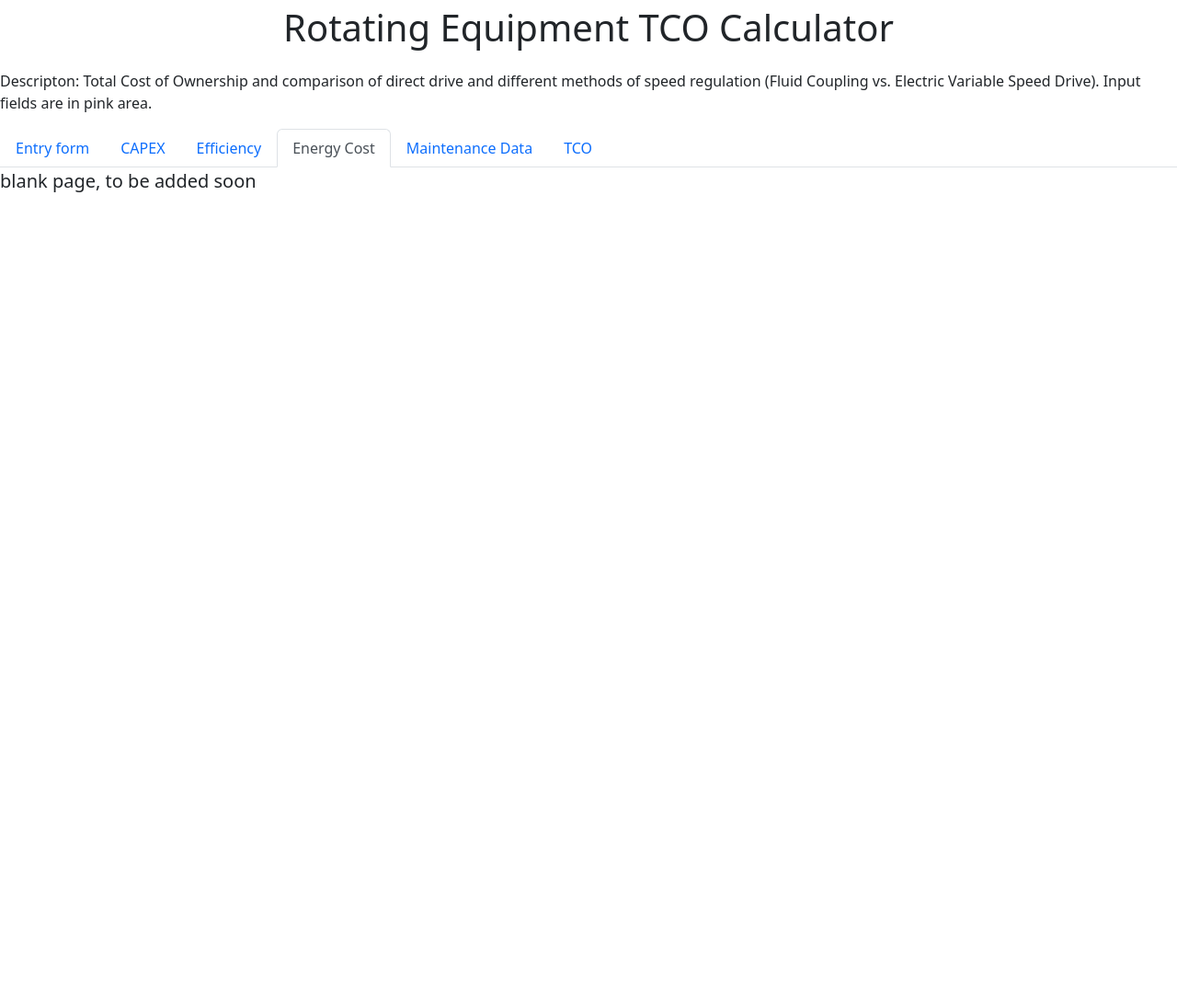
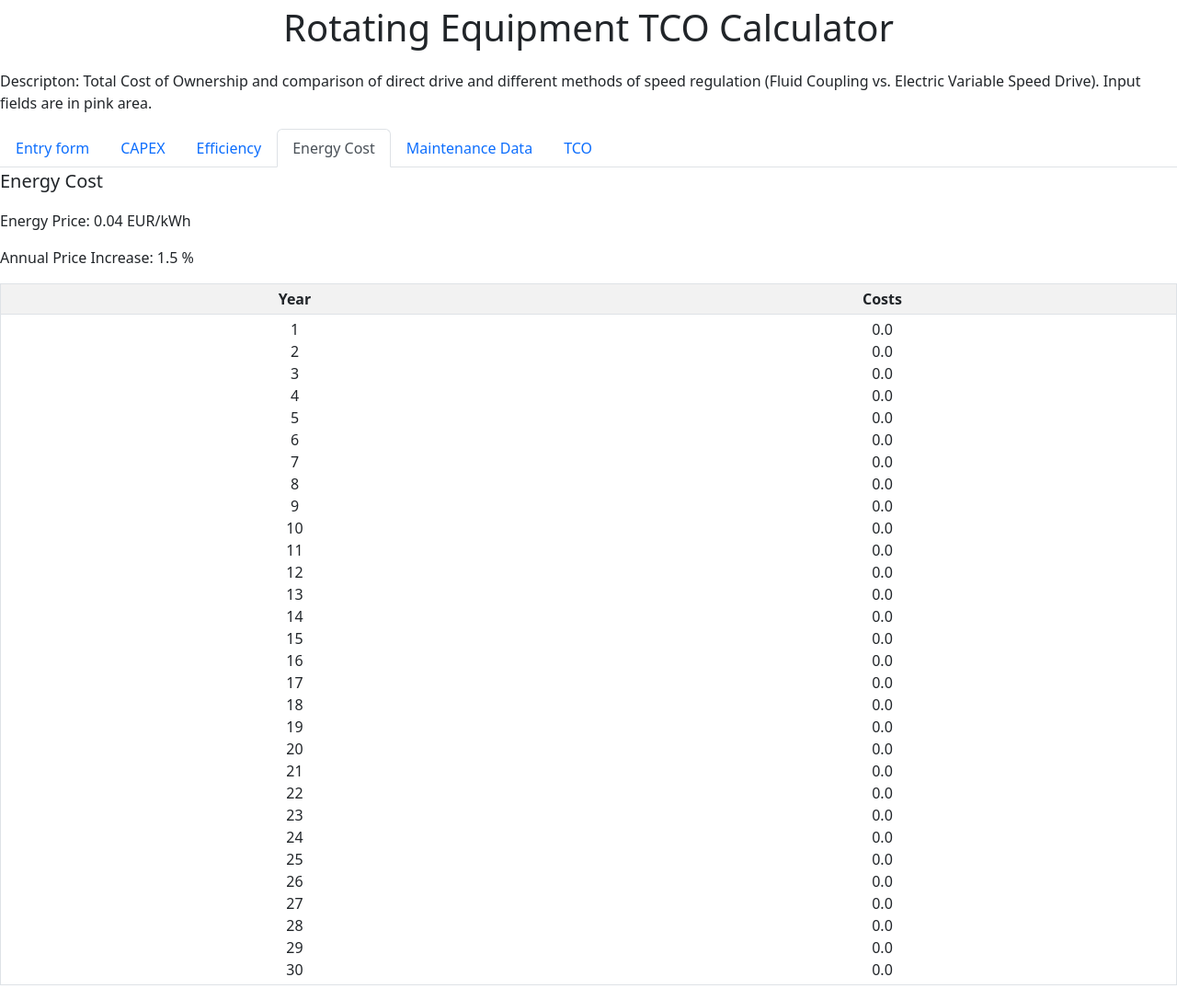
Before and after one commit to Sheva8855/TCO4, a Flask app: page /energy in a window 1280 px wide. Shown: the whole page at 92% size. Before the commit the page ends 209 px from the top, so only its background shows below. Run offline with Flask 2, Linux system fonts and the light colour scheme.

Commit message:
no db, make it better

```diff
--- a/app.py
+++ b/app.py
@@ -5,48 +5,8 @@ from matplotlib.pyplot import figure
 import numpy as np
 app=Flask( __name__ )
 app.secret_key='BAD_SECRET_KEY'
-app.config['SQLALCHEMY_DATABASE_URI']='sqlite:///tco.db'
-db=SQLAlchemy(app)
-
-class Component(db.Model):
-    id=db.Column(db.Integer, primary_key=True)
-    component = db.Column(db.String(30), nullable=False)
-    comments = db.Column(db.String(30), nullable=False)
-    component_price=db.Column(db.Integer, nullable=False)
-
-    def __repr__(self):
-        return '<Component %r>' % self.id
-
-class General(db.Model):
-    id = db.Column(db.Integer, primary_key=True)
-    unit_name = db.Column(db.String(30), nullable=False)
-    energy_price = db.Column(db.Float, nullable=False, default=0.04)
-    annual_increase = db.Column(db.Float, nullable=False, default=1.5)
-    number_years = db.Column(db.Integer, nullable=False, default=30)
-
-    def __repr__(self):
-        return '<General %r>' % self.id
-
-class Point(db.Model):
-    id = db.Column(db.Integer, primary_key=True)
-    eff_driver = db.Column(db.Float, nullable=False)
-    eff_other = db.Column(db.Float, nullable=False)
-    power_pump = db.Column(db.Float, nullable=False)
-    power_aux = db.Column(db.Float, nullable=False)
-    scenario = db.Column(db.Integer, nullable=False)
-
-    def __repr__(self):
-        return '<Point %r>' % self.id
-
-class Maintenance (db.Model):
-    id = db.Column(db.Integer, primary_key=True)
-    main_type = db.Column(db.String(30), nullable=False)
-    period = db.Column(db.Integer, nullable=False)
-    main_price = db.Column(db.Integer, nullable=False)
-    main_comments = db.Column(db.String(30), nullable=False)
-
-    def __repr__(self):
-        return '<Maintenance %r>' % self.id
+# app.config['SQLALCHEMY_DATABASE_URI']='sqlite:///tco.db'
+# db=SQLAlchemy(app)
 
 component_list=['Pump','Baseplate','Driver','Coupling','Supply_System','Fluid_Coupling','VFD','Lube_Oil_System','Transformer','Harmonic_filter','Instruments','Others']
 user_components = []
@@ -59,7 +19,10 @@ annual_increase=1.5
 number_years = 30
 n1=1
 n2=1
-n3=1
+n3=0
+capexy=0
+main=0
+energie=0
 
 
 #Главная страница формы
@@ -71,12 +34,16 @@ def form_page():
         user_components[i][3] = i
     for y in range(len(user_maintenances)):
         user_maintenances[y][4] = y
+    for z in range(len(user_points)):
+        user_points[z][5] = z
+    # for z in range(len(user_points)):
+    #     user_points[z][5] = z
     #unit_components = Component.query.all()
     component=0
     component_price=0
     comments=0
 
-    maintenances = Maintenance.query.all()
+    # maintenances = Maintenance.query.all()
     main_type = 0
     period = 0
     main_price = 0
@@ -121,10 +88,7 @@ def form_page_add_component():
         n1+=1
         for i in range(len(user_components)):
             user_components[i][3] = i
-        unit_component=Component(component=component,component_price=component_price,comments=comments)
         try:
-            db.session.add(unit_component)
-            db.session.commit()
             return redirect(url_for('form_page'))
         except:
             return "При добалении данных произошла ошибка"
@@ -213,6 +177,8 @@ def form_page_add_point():
         #points = Point.query.all()
         eff_driver = int(request.form["eff_driver"])
         eff_other = int(request.form["eff_other"])
+        if eff_driver>100 or eff_driver<0 or eff_other>100 or eff_other<0:
+            return "Efficiency values should be in range from 0 to 100"
         power_pump = int(request.form["power_pump"])
         power_aux = int(request.form["power_aux"])
         scenario = int(request.form["scenario"])
@@ -221,8 +187,8 @@ def form_page_add_point():
             sum += int(user_points[i][4])
         if sum + int(scenario) > 12:
             return "Sum of operating scenarios should not be more than 12 months/year "
-        user_points.append([eff_driver, eff_other, power_pump,power_aux,scenario, n3])
-
+        user_points.append([eff_driver, eff_other, power_pump,power_aux,scenario, n3,0,0,0])
+        n3 += 1
         #point=Point(eff_driver=eff_driver,eff_other=eff_other,power_pump=power_pump,power_aux=power_aux,scenario=scenario)
         try:
             #db.session.add(point)
@@ -277,8 +243,7 @@ def delete_component(id):
 
 @app.route('/maintenance', methods=['POST','GET'])
 def maintenance():
-     unit_components = Component.query.all()
-     maintenances = Maintenance.query.all()
+     global main
      prices=[]
      per=[]
      for maintenance in user_maintenances:
@@ -292,11 +257,6 @@ def maintenance():
      #unit_name = generals[0].unit_name
      #annual_increase = generals[-1].annual_increase
      n=int(number_years)
-     #[maintenances[-1].period,maintenances[-1].main_price]
-     main_type = 0
-     period = 0
-     main_price = 0
-     main_comments = 0
 
      i = 1
      x = 0
@@ -308,7 +268,7 @@ def maintenance():
          mains.append(round(x))
          i+=1
 
-
+     main=mains[-1]
      a = np.array(mains)
 #     b = np.array(main_vfd)
      plt.switch_backend('agg')
@@ -334,31 +294,93 @@ def efficiency():
     #generals = General.query.all()
     #points = Point.query.all()
 
-    # eff_driver = points[0].eff_driver
-    # eff_other = points[0].eff_other
-    # power_pump = points[0].power_pump
-    # power_aux = points[0].power_aux
-    # scenario = points[0].scenario
-
+    for i in user_points:
+        dr1=round((i[2] + i[3]) / (i[0] * i[1]) * 10000,2)
+        dr2=round(dr1-(i[2] + i[3]),2)
+        dr3=round(((i[2]+i[3])/(i[0]*i[1])*10000-(i[2]+i[3]))*(i[4]*725),2)
+        i[6]=dr1
+        i[7]=dr2
+        i[8]=dr3
+    total_loss=0
+    for i in user_points:
+        total_loss+=i[8]
+    dr4=round(total_loss*float(energy_price),2)
     # unit_name = generals[-1].unit_name
     # energy_price = generals[-1].energy_price
     # annual_increase = generals[-1].annual_increase
-    return render_template('efficiency.html',user_points=user_points,unit_name=unit_name,energy_price=energy_price,annual_increase=annual_increase)
+    return render_template('efficiency.html',dr4=dr4,total_loss=total_loss,user_points=user_points,unit_name=unit_name,energy_price=energy_price,annual_increase=annual_increase)
 
 @app.route('/energy', methods=['POST','GET'])
 def energy():
+    global energie
+    n = int(number_years)
+    years = range(1, n + 1)
+    costs=[]
+    for i in user_points:
+        dr1=round((i[2] + i[3]) / (i[0] * i[1]) * 10000,2)
+        dr2=round(dr1-(i[2] + i[3]),2)
+        dr3=round(((i[2]+i[3])/(i[0]*i[1])*10000-(i[2]+i[3]))*(i[4]*725),2)
+        i[6] = dr1
+        i[7] = dr2
+        i[8] = dr3
+    total_loss = 0
+    for i in user_points:
+        total_loss += i[8]
+    dr4 = round(total_loss * float(energy_price), 2)
+    dr5=0
+    for i in range(1,n+1):
+        dr5+=dr4*(1 + (float(annual_increase) / 100)) ** (i - 1)
+        costs.append(round(dr5,2))
+    energie=costs[-1]
+    return render_template('energy.html',costs=costs,years=years,energy_price=energy_price,annual_increase=annual_increase)
 
-    return render_template('energy.html')
 
 @app.route('/tco', methods=['POST', 'GET'])
 def tco():
-        return render_template('tco.html')
+    global capexy, main
+    total_capex_direct = 0
+    direct = []
+
+    for i in range(len(user_components)):
+        total_capex_direct += int(user_components[i][1])
+        direct.append(int(user_components[i][1]))
+    direct.append(total_capex_direct)
+    capexy = total_capex_direct
+
+    prices = []
+    per = []
+    for maintenance in user_maintenances:
+        prices.append(int(maintenance[2]))
+        per.append(int(maintenance[1]))
+    n = int(number_years)
+    i = 1
+    x = 0
+    mains = []
+    while i <= n:
+        for j in range(len(per)):
+            if i % per[j] == 0:
+                x += prices[j] * (1 + (annual_increase / 100)) ** (i - 1)
+        mains.append(round(x))
+        i += 1
+
+    main = mains[-1]
+
+    labels = 'CAPEX', 'Maintenance', 'Energy'
+    if capexy>0 and main>0 and energie>0:
+        sizes = [capexy, main, energie]
+        #explode = (0, 0, 0)  # only "explode" the 2nd slice (i.e. 'Hogs')  autopct='%1.1f%%'
+
+        fig1, ax1 = plt.subplots()
+        ax1.pie(sizes, labels=labels,
+            shadow=True, startangle=90)
+        ax1.axis('equal')  # Equal aspect ratio ensures that pie is drawn as a circle.
+        plt.savefig('static/tco.png')
+
+    return render_template('tco.html',capexy=capexy,main=main,energie=energie)
 
 @app.route('/capex', methods=['POST','GET'])
 def capex():
-    # unit_components = Component.query.all()
-    # generals = General.query.all()
-    # unit_name = generals[0].unit_name
+    global capexy
     total_capex_direct=0
     direct=[]
     # for i in range(len(unit_components)):
@@ -370,7 +392,7 @@ def capex():
         total_capex_direct+=int(user_components[i][1])
         direct.append(int(user_components[i][1]))
     direct.append(total_capex_direct)
-
+    capexy=total_capex_direct
     labels=[]
     # for j in range(len(unit_components)):
     #     labels.append(unit_components[j].component)
--- a/templates/energy.html
+++ b/templates/energy.html
@@ -37,6 +37,22 @@ Energy cost
   <div class="tab-pane fade" id="tco" role="tabpanel" aria-labelledby="tco"></div>
 </div>
 
-<p class="lead">blank page,  to be added soon</p>
+<p class="lead">Energy Cost</p>
+
+<p>Energy Price: {{energy_price}} EUR/kWh</p>
+<p>Annual Price Increase:  {{annual_increase}} %</p>
+
+<table class="table table-striped table-sm" border="1px solid black" align="center">
+  <th width="100" class="text-center">Year</th><th width="100" class="text-center">Costs</th>
+  <tr align="middle">
+    <td> {% for x in years %}
+      {{ x }} <br>
+    {% endfor %}</td>
+    <td>
+    {% for x in costs %}
+ {{ x }} <br>
+    {% endfor %}
+    </td>
+    </tr></table>
 
 {%endblock%}
--- a/templates/tco.html
+++ b/templates/tco.html
@@ -36,6 +36,10 @@ TCO
   <div class="tab-pane fade show active" id="tco" role="tabpanel" aria-labelledby="tco"></div>
 </div>
 
-<p class="lead">blank page,  to be added soon</p>
+<p class="lead"></p>
+<p>capex: {{capexy}}</p>
+<p>energy: {{energie}}</p>
+<p>maintenance: {{main}}</p>
 
+<img src="{{url_for('static', filename='tco.png')}}" align="middle" width="1000" height="500"/>
 {%endblock%}
```
Also changed, not shown: templates/efficiency.html (+11 -2 lines), templates/form_page.html (+7 -7 lines), static/tco.png (added), tco.db (deleted).
